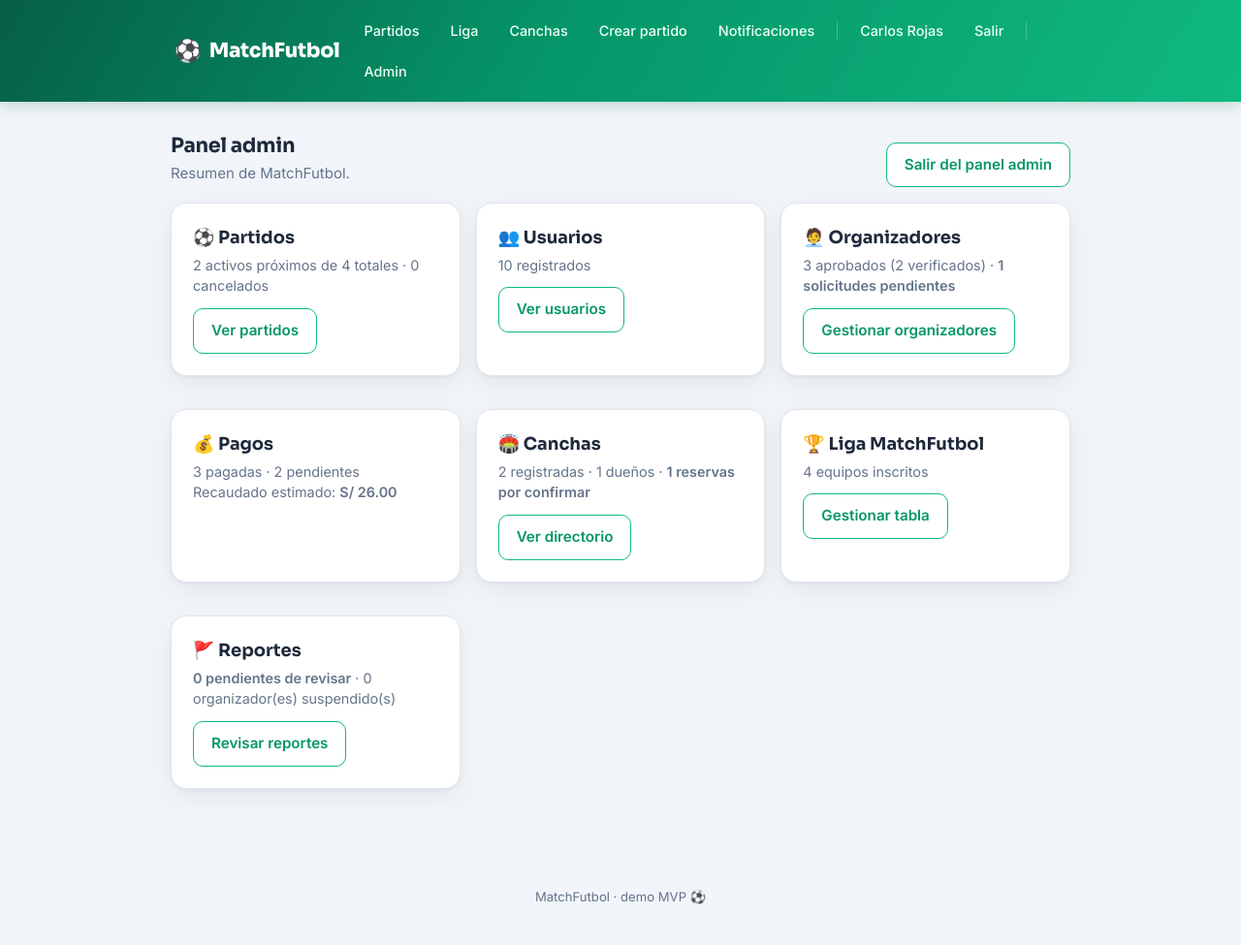
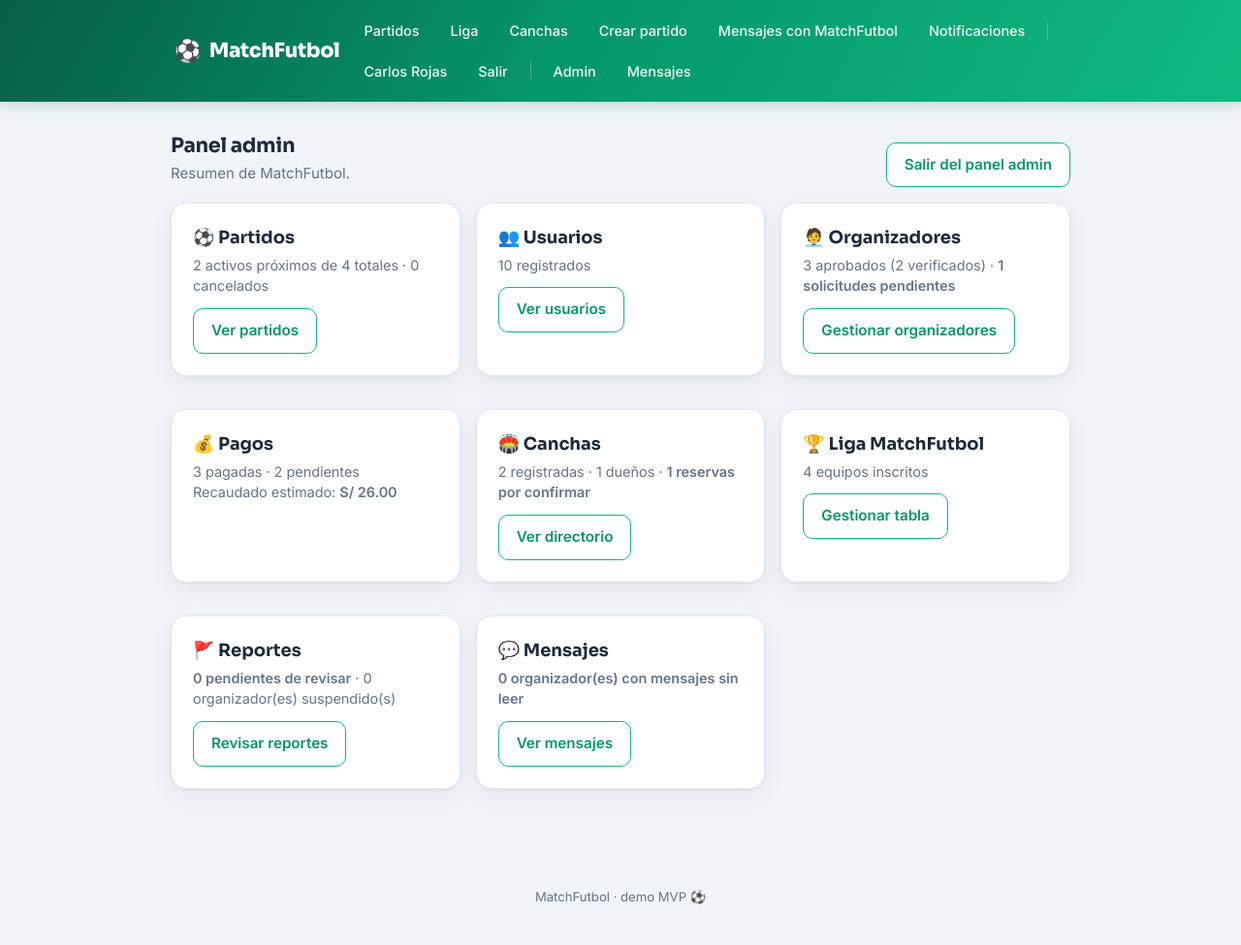
Before and after one commit to carl218410-svg/matchfutbol-app, a Flask app: page /admin in a window 1280 px wide. Shown: the whole page at 97% size. Run offline with Flask 3, Linux system fonts and the light colour scheme; the visitor is signed in with stand-in values (Sample User, id 1); data comes from the database, SQL or seed files in the repository; data that the repository does not hold is empty.

Commit message:
Chat interno admin-organizador (sin WhatsApp) + teléfono obligatorio para organizadores

```diff
--- a/app.py
+++ b/app.py
@@ -296,6 +296,17 @@ def init_db():
             creado_en TEXT NOT NULL,
             FOREIGN KEY (cancha_id) REFERENCES canchas(id),
             FOREIGN KEY (usuario_id) REFERENCES usuarios(id)
+        );
+
+        CREATE TABLE IF NOT EXISTS mensajes_admin (
+            id INTEGER PRIMARY KEY AUTOINCREMENT,
+            organizador_id INTEGER NOT NULL,
+            de_admin INTEGER NOT NULL DEFAULT 0,
+            mensaje TEXT NOT NULL,
+            leido_admin INTEGER NOT NULL DEFAULT 0,
+            leido_organizador INTEGER NOT NULL DEFAULT 0,
+            creado_en TEXT NOT NULL,
+            FOREIGN KEY (organizador_id) REFERENCES usuarios(id)
         );
 
         CREATE TABLE IF NOT EXISTS reportes (
@@ -600,6 +611,7 @@ def _seed(conn):
 def cargar_usuario_actual():
     g.usuario = None
     g.notif_no_leidas = 0
+    g.mensajes_no_leidos = 0
     usuario_id = session.get("usuario_id")
     if usuario_id:
         conn = get_db()
@@ -611,6 +623,12 @@ def cargar_usuario_actual():
                 "SELECT COUNT(*) AS n FROM notificaciones WHERE usuario_id = ? AND leida = 0",
                 (usuario_id,),
             ).fetchone()["n"]
+            if g.usuario["es_organizador"] or g.usuario["organizador_solicitado"]:
+                g.mensajes_no_leidos = conn.execute(
+                    "SELECT COUNT(*) AS n FROM mensajes_admin WHERE organizador_id = ? "
+                    "AND de_admin = 1 AND leido_organizador = 0",
+                    (usuario_id,),
+                ).fetchone()["n"]
         conn.close()
 
 
@@ -619,6 +637,7 @@ def inyectar_usuario():
     return {
         "usuario_actual": g.get("usuario"),
         "notif_no_leidas": g.get("notif_no_leidas", 0),
+        "mensajes_no_leidos": g.get("mensajes_no_leidos", 0),
         "es_admin": session.get("is_admin", False),
     }
 
@@ -1430,6 +1449,14 @@ def registro():
         if password != confirmar:
             flash("Las contraseñas no coinciden.", "error")
             return render_template("registro.html")
+        telefono = request.form.get("telefono", "").strip() or None
+        quiere_organizar = request.form.get("es_organizador") == "on"
+        if quiere_organizar and not telefono:
+            flash(
+                "Para pedir ser organizador necesitas un teléfono — es tu contacto para "
+                "los jugadores y para MatchFutbol.", "error",
+            )
+            return render_template("registro.html")
         conn = get_db()
         try:
             dni = request.form.get("dni", "").strip() or None
@@ -1439,7 +1466,6 @@ def registro():
             nivel_juego = request.form.get("nivel_juego", "intermedio")
             if nivel_juego not in NIVELES:
                 nivel_juego = "intermedio"
-            quiere_organizar = request.form.get("es_organizador") == "on"
             quiere_cancha = request.form.get("es_dueno_cancha") == "on"
             cur = conn.execute(
                 "INSERT INTO usuarios (nombre, telefono, email, password_hash, posicion, "
@@ -1447,7 +1473,7 @@ def registro():
                 "dni, verificado, creado_en) VALUES (?,?,?,?,?,?,0,?,?,?,0,?)",
                 (
                     request.form["nombre"].strip(),
-                    request.form.get("telefono", "").strip() or None,
+                    telefono,
                     email,
                     generate_password_hash(password),
                     posicion,
@@ -1484,6 +1510,12 @@ def solicitar_organizador():
         return redirect(url_for("perfil"))
     if g.usuario["organizador_solicitado"]:
         flash("Tu solicitud ya está pendiente de aprobación.", "ok")
+        return redirect(url_for("perfil"))
+    if not g.usuario["telefono"]:
+        flash(
+            "Antes de pedir ser organizador, agrega tu teléfono aquí abajo — es tu "
+            "contacto para los jugadores y para MatchFutbol.", "error",
+        )
         return redirect(url_for("perfil"))
     conn = get_db()
     conn.execute(
@@ -1580,6 +1612,38 @@ def notificaciones():
     return render_template("notificaciones.html", notificaciones=notifs)
 
 
+@app.route("/mensajes", methods=["GET", "POST"])
+@login_required
+def mensajes_organizador():
+    if not (g.usuario["es_organizador"] or g.usuario["organizador_solicitado"]):
+        flash("Esta bandeja es solo para organizadores (o solicitudes en curso).", "error")
+        return redirect(url_for("perfil"))
+    conn = get_db()
+    if request.method == "POST":
+        texto = request.form.get("mensaje", "").strip()
+        if texto:
+            conn.execute(
+                "INSERT INTO mensajes_admin (organizador_id, de_admin, mensaje, "
+                "leido_admin, leido_organizador, creado_en) VALUES (?,0,?,0,1,?)",
+                (g.usuario["id"], texto, datetime.now().isoformat(timespec="seconds")),
+            )
+            conn.commit()
+        conn.close()
+        return redirect(url_for("mensajes_organizador"))
+    hilo = conn.execute(
+        "SELECT * FROM mensajes_admin WHERE organizador_id = ? ORDER BY creado_en",
+        (g.usuario["id"],),
+    ).fetchall()
+    conn.execute(
+        "UPDATE mensajes_admin SET leido_organizador = 1 "
+        "WHERE organizador_id = ? AND de_admin = 1",
+        (g.usuario["id"],),
+    )
+    conn.commit()
+    conn.close()
+    return render_template("mensajes.html", hilo=hilo)
+
+
 # ---------------------------------------------------------------------------
 # Panel admin — verificación de identidad de organizadores
 # ---------------------------------------------------------------------------
@@ -1634,6 +1698,10 @@ def admin_dashboard():
         "equipos_liga": contar("SELECT COUNT(*) AS n FROM equipos"),
         "reportes_pendientes": contar("SELECT COUNT(*) AS n FROM reportes WHERE resuelto=0"),
         "organizadores_suspendidos": contar("SELECT COUNT(*) AS n FROM usuarios WHERE suspendido=1"),
+        "mensajes_pendientes": contar(
+            "SELECT COUNT(DISTINCT organizador_id) AS n FROM mensajes_admin "
+            "WHERE de_admin=0 AND leido_admin=0"
+        ),
     }
     recaudado = conn.execute(
         "SELECT COALESCE(SUM(CASE WHEN i.rol='arquero' THEN p.precio_arquero ELSE p.precio_jugador "
@@ -1792,6 +1860,60 @@ def admin_resolver_reporte(reporte_id):
     conn.close()
     flash("Reporte marcado como resuelto.", "ok")
     return redirect(url_for("admin_reportes"))
+
+
+@app.route("/admin/mensajes")
+@admin_required
+def admin_mensajes():
+    conn = get_db()
+    organizadores = conn.execute(
+        "SELECT u.id, u.nombre, u.suspendido, "
+        "(SELECT COUNT(*) FROM mensajes_admin m WHERE m.organizador_id = u.id "
+        " AND m.de_admin = 0 AND m.leido_admin = 0) AS no_leidos, "
+        "(SELECT MAX(creado_en) FROM mensajes_admin m WHERE m.organizador_id = u.id) AS ultimo "
+        "FROM usuarios u WHERE u.es_organizador = 1 OR u.organizador_solicitado = 1 "
+        "ORDER BY no_leidos DESC, ultimo DESC"
+    ).fetchall()
+    conn.close()
+    return render_template("admin_mensajes.html", organizadores=organizadores)
+
+
+@app.route("/admin/mensajes/<int:usuario_id>", methods=["GET", "POST"])
+@admin_required
+def admin_mensajes_hilo(usuario_id):
+    conn = get_db()
+    organizador = conn.execute("SELECT * FROM usuarios WHERE id = ?", (usuario_id,)).fetchone()
+    if organizador is None:
+        conn.close()
+        flash("Ese usuario no existe.", "error")
+        return redirect(url_for("admin_mensajes"))
+    if request.method == "POST":
+        texto = request.form.get("mensaje", "").strip()
+        if texto:
+            conn.execute(
+                "INSERT INTO mensajes_admin (organizador_id, de_admin, mensaje, "
+                "leido_admin, leido_organizador, creado_en) VALUES (?,1,?,1,0,?)",
+                (usuario_id, texto, datetime.now().isoformat(timespec="seconds")),
+            )
+            crear_notificacion(
+                conn, usuario_id, "confirmacion",
+                "Tienes un mensaje nuevo del equipo de MatchFutbol. Revísalo en "
+                "'Mensajes con MatchFutbol'.",
+            )
+            conn.commit()
+        conn.close()
+        return redirect(url_for("admin_mensajes_hilo", usuario_id=usuario_id))
+    hilo = conn.execute(
+        "SELECT * FROM mensajes_admin WHERE organizador_id = ? ORDER BY creado_en",
+        (usuario_id,),
+    ).fetchall()
+    conn.execute(
+        "UPDATE mensajes_admin SET leido_admin = 1 WHERE organizador_id = ? AND de_admin = 0",
+        (usuario_id,),
+    )
+    conn.commit()
+    conn.close()
+    return render_template("admin_mensajes_hilo.html", organizador=organizador, hilo=hilo)
 
 
 # ---------------------------------------------------------------------------
--- a/templates/admin_dashboard.html
+++ b/templates/admin_dashboard.html
@@ -61,5 +61,13 @@
       </p>
       <a class="btn sec" href="{{ url_for('admin_reportes') }}">Revisar reportes</a>
     </div>
+
+    <div class="card">
+      <h2 style="margin:0">💬 Mensajes</h2>
+      <p class="muted" style="margin:4px 0 12px">
+        <b>{{ m.mensajes_pendientes }} organizador(es) con mensajes sin leer</b>
+      </p>
+      <a class="btn sec" href="{{ url_for('admin_mensajes') }}">Ver mensajes</a>
+    </div>
   </div>
 {% endblock %}
--- a/templates/base.html
+++ b/templates/base.html
@@ -282,6 +282,9 @@
         {% if usuario_actual and usuario_actual.es_dueno_cancha %}
           <a href="{{ url_for('mis_canchas') }}">Mis canchas</a>
         {% endif %}
+        {% if usuario_actual and (usuario_actual.es_organizador or usuario_actual.organizador_solicitado) %}
+          <a href="{{ url_for('mensajes_organizador') }}">Mensajes con MatchFutbol{% if mensajes_no_leidos %}<span class="notif-dot"></span>{% endif %}</a>
+        {% endif %}
         {% if usuario_actual %}
           <a href="{{ url_for('notificaciones') }}">Notificaciones{% if notif_no_leidas %}<span class="notif-dot"></span>{% endif %}</a>
           <span class="navsep"></span>
@@ -294,6 +297,7 @@
         {% if es_admin %}
           <span class="navsep"></span>
           <a href="{{ url_for('admin_dashboard') }}">Admin</a>
+          <a href="{{ url_for('admin_mensajes') }}">Mensajes</a>
         {% endif %}
       </nav>
     </div>
```
Also changed, not shown: templates/admin_mensajes.html (added, +32 -0 lines), templates/admin_mensajes_hilo.html (added, +37 -0 lines), templates/mensajes.html (added, +34 -0 lines), templates/perfil.html (+6 -1 lines), templates/registro.html (+6 -4 lines), README.md.
